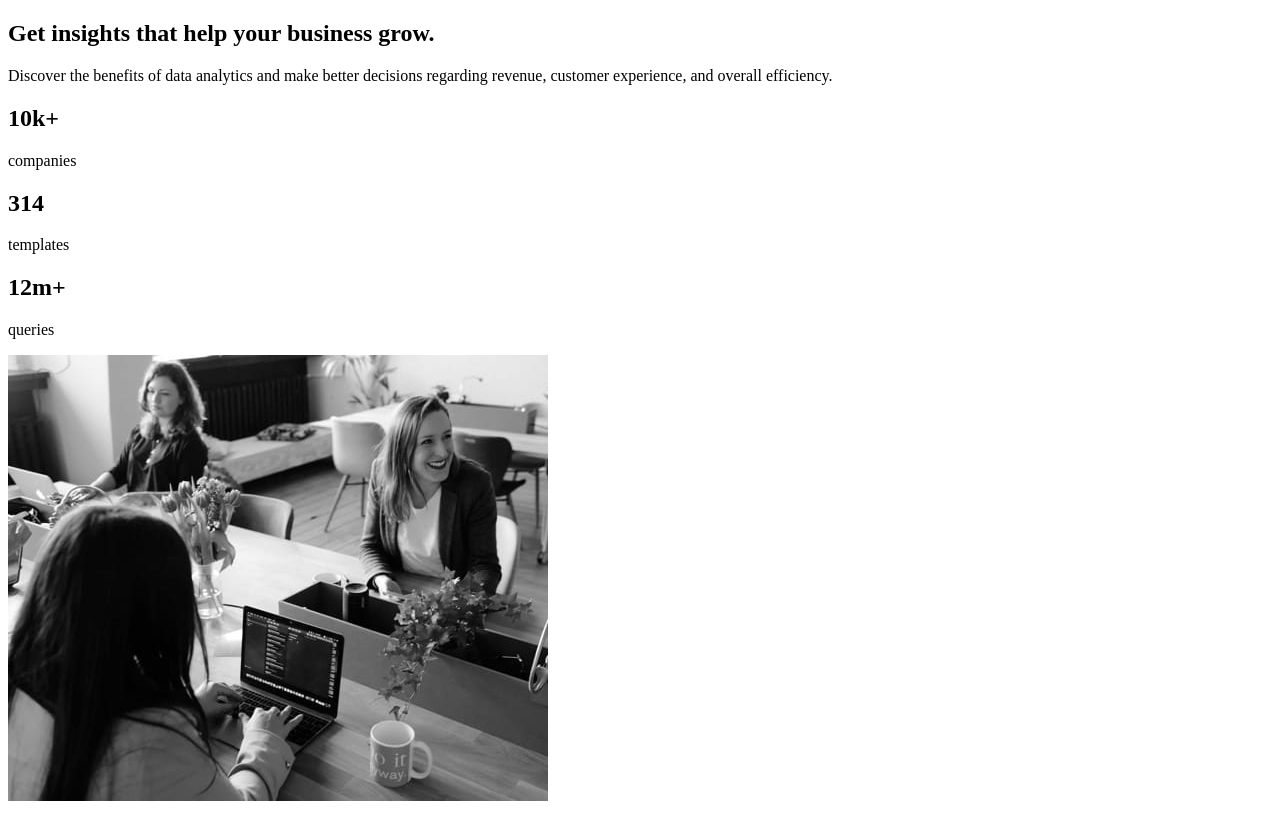
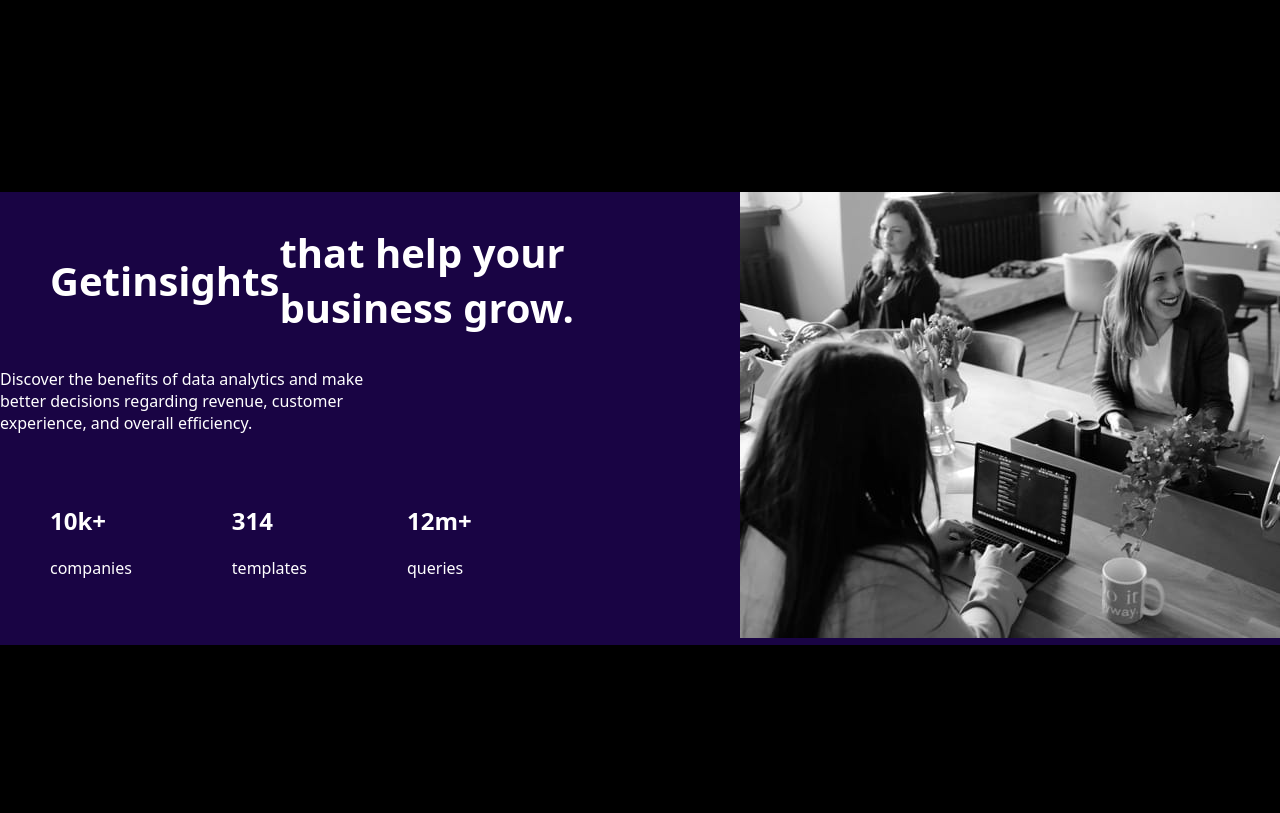
Before and after one commit to aufalfirdausi/fem-stats-preview-card-component-main, a plain HTML site: page index.html in a window 1280 px wide. Drawn offline with Linux system fonts and the light colour scheme.

Commit message:
creat position card and putt img in right

```diff
--- a/index.html
+++ b/index.html
@@ -16,19 +16,23 @@
   <div class="card">
 
     <div class="title">
-      <h2>Get <span>insights</span> that help your business grow.</h2>
+      <div class="right">
+      <div><h2>Get <span class="highliht">insights</span> that help your business grow.</h2></div>
     </div>
 
     <div class="description">
-      Discover the benefits of data analytics and make better decisions regarding revenue, customer
+      Discover the benefits of data analytics and make <br> better decisions regarding revenue, customer <br>
       experience, and overall efficiency.
     </div>
     <div class="service">
-      <div><h2>10k+</h2><p>companies</p></div>
-      <div><h2>314</h2><p>templates</p></h2></div>
-      <div><h2>12m+</h2><p>queries</p></div>
+      <div class="numb"><h2>10k+</h2><p>companies</p></div>
+      <div class="numb"><h2>314</h2><p>templates</p></h2></div>
+      <div class="numb"><h2>12m+</h2><p>queries</p></div>
     </div>
-    <div class="photo"><img src="image-header-desktop.jpg" alt=""></div>
+    </div>
+    <div class="left">
+      <div class="photo"><img src="image-header-desktop.jpg" alt=""></div>
+    </div>
   </div>
 
 
--- a/main.css
+++ b/main.css
@@ -1,2 +1,56 @@
 .attribution { font-size: 11px; text-align: center; }
 .attribution a { color: hsl(228, 45%, 44%); }
+
+body {
+    background-color: black;
+    font-family: system-ui, -apple-system, BlinkMacSystemFont, 'Segoe UI', Roboto, Oxygen, Ubuntu, Cantarell, 'Open Sans', 'Helvetica Neue', sans-serif;
+    color: white;
+    height: 100%;
+    margin: 0;
+    padding: 0;
+    display: flex;
+    justify-content: center;
+    align-items: center;
+    margin-top: 15%;
+}
+
+.card {
+    background-color: rgb(25, 4, 68);
+    height: auto;
+    min-width: 900px;
+    display: flex;
+    justify-content: center;
+    align-items: flex-start;
+    max-height: 100vh;
+
+}
+
+.right {
+    display: flex;
+    flex-direction: column;
+    align-items: center;
+}
+
+.right h2 {
+    display: flex;
+    align-items: center;
+    font-size: 40px;
+    padding: 0px 50px;
+}
+
+.highliht {
+    white-space: normal;
+}
+
+.service {
+    display: flex;
+    flex-direction: row;
+}
+
+.service .numb {
+    margin: 50px;
+}
+
+.photo {
+   align-self: flex-end;
+}
```
